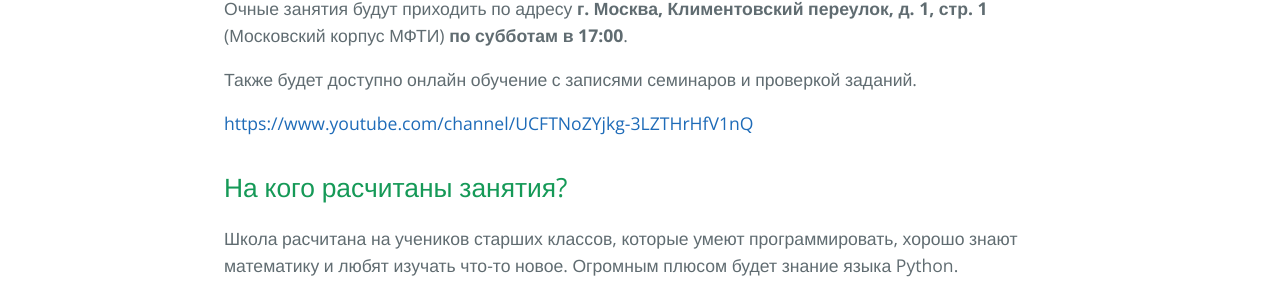
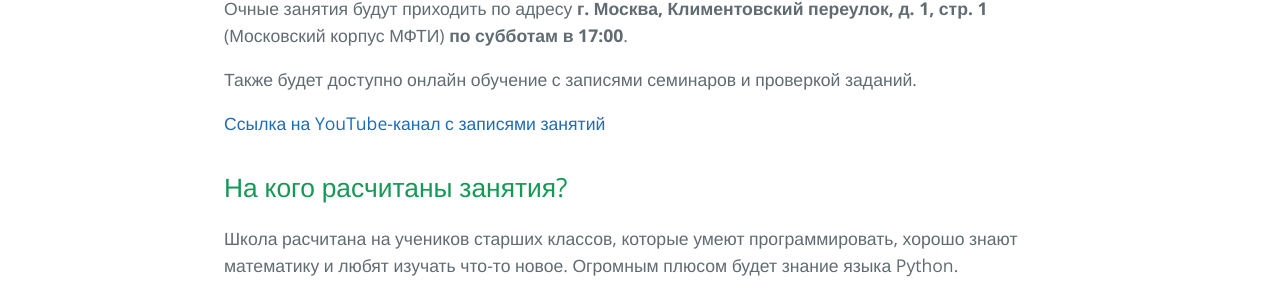
Before and after one commit to deeppavlov/dlschl, a Jekyll site: the page built from docs/index.md, in a window 1280 px wide. Shown: the part 921-1227 px from the top of the page. Built offline with Jekyll 4.4.1, drawn with Linux system fonts in a browser that asks for light colours; our own code applies the rules of GitHub Pages for plain Markdown files.

Commit message:
Update index.md

```diff
--- a/docs/index.md
+++ b/docs/index.md
@@ -12,7 +12,7 @@
 
 Также будет доступно онлайн обучение с записями семинаров и проверкой заданий.
 
-[https://www.youtube.com/channel/UCFTNoZYjkg-3LZTHrHfV1nQ](#Ссылка на YouTube-канал с записями занятий)
+[Ссылка на YouTube-канал с записями занятий](#https://www.youtube.com/channel/UCFTNoZYjkg-3LZTHrHfV1nQ)
 
 ## На кого расчитаны занятия?
 
```
